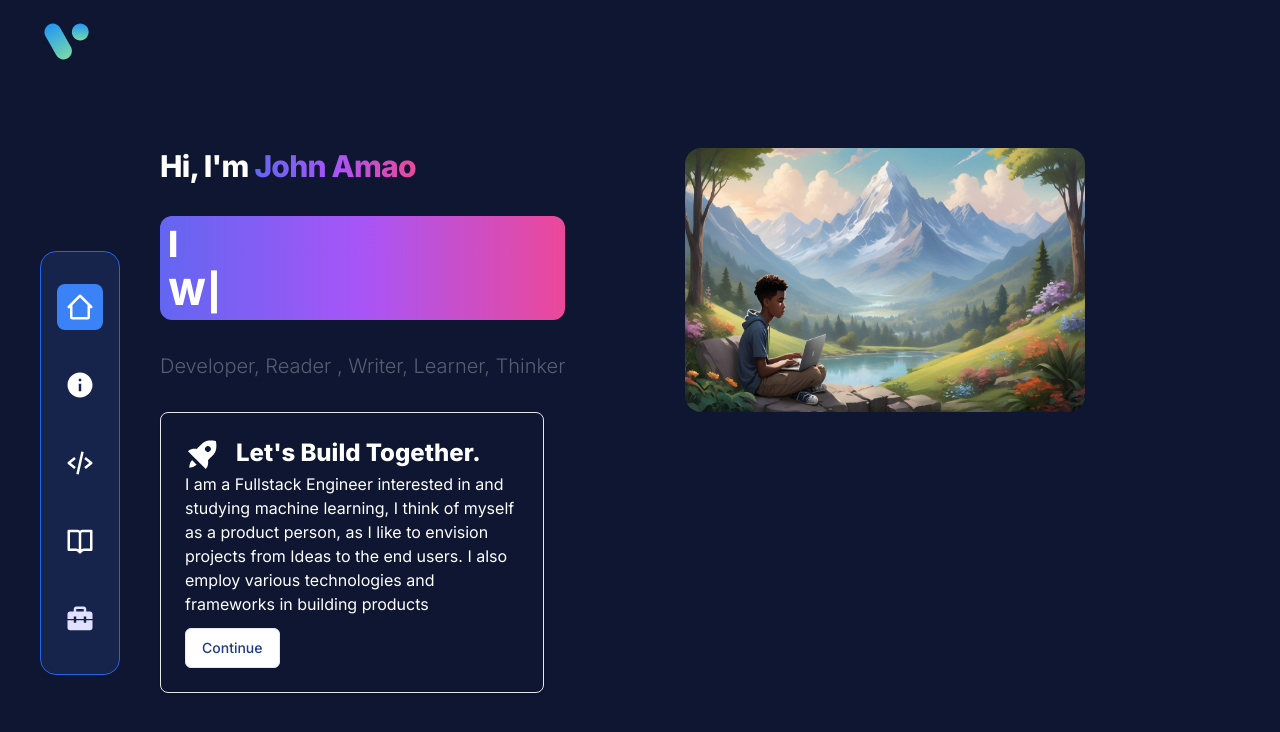
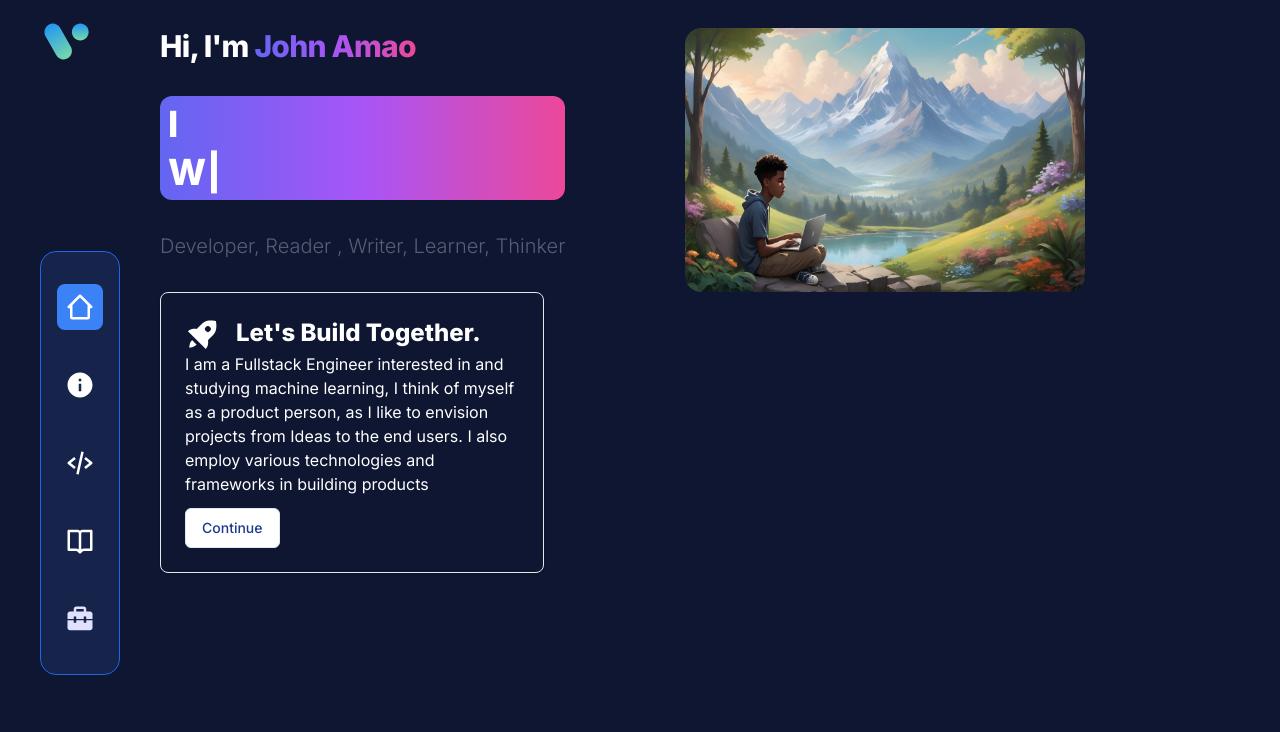
Before and after one commit to JOHN-AMAO/Portfolio, a Next.js app: page / in a window 1280 px wide. Shown: the top 732 px of the page. Built offline with nearby package versions, Linux system fonts and the light colour scheme.

Commit message:
margin added to bottom of all pages

```diff
--- a/app/(routes)/about/page.tsx
+++ b/app/(routes)/about/page.tsx
@@ -4,7 +4,7 @@ import React from "react";
 const Page = () => {
   return (
     <div className=''>
-      <div className='flex md:flex-row flex-col-reverse gap-5 mt-10 items-center justify-between'>
+      <div className='flex md:flex-row flex-col-reverse gap-5 mt-10 items-center justify-between mb-60'>
         <div className='flex flex-col gap-6 justify-center   md:ml-20 md:mt-[-200px]'>
           <h1 className=' text-white  mb-4 text-xl font-extrabold tracking-tight leading-none md:text-4xl dark:text-white'>
             Hi, I&apos;m{" "}
--- a/app/(routes)/projects/page.tsx
+++ b/app/(routes)/projects/page.tsx
@@ -3,7 +3,7 @@ import React from "react";
 
 const Page = () => {
   return (
-    <div className='flex flex-col gap-6 justify-center text-white items-center md:ml-20 '>
+    <div className='flex flex-col gap-6 justify-center text-white items-center md:ml-20'>
       <div className=' flex flex-col w-3/4 p-5'>
         <h1 className='text-xl md:text-4xl mt-5 mb-5'>Projects.</h1>
         <h1 className='text-lg md:text-4xl mb-4 p-4 rounded font-serif font-extrabold bg-gradient-to-r from-indigo-500 via-purple-500 to-pink-500 '>
@@ -21,7 +21,7 @@ const Page = () => {
           </Link>
         </p>
       </div>
-      <div className=' md:grid md:grid-cols-3 flex flex-col gap-4  mx-10'>
+      <div className=' md:grid md:grid-cols-3 flex flex-col gap-4  mx-10 mb-60'>
         <Link href='https://xhangout.vercel.app/'>
           <div className='flex flex-col p-4 bg-[#142149] rotate-1 hover:rotate-0 rounded-lg '>
             <div className='flex flex-row justify-between m-2 '>
@@ -38,7 +38,7 @@ const Page = () => {
           </div>
         </Link>
 
-        <div className='flex flex-col p-4 bg-[#142149] rotate-2 hover:rotate-0 rounded-lg'>
+        <div className='flex flex-col p-4 bg-[#142149] rotate-2 hover:rotate-0 rounded-lg '>
           <div className='flex flex-row justify-between m-2'>
             <h1 className='text-xl'>LaunchPad</h1>
             <p className='border border-gray-800 p-1 rounded-lg bg-green-600'>
--- a/app/page.tsx
+++ b/app/page.tsx
@@ -10,7 +10,7 @@ export default function Home() {
   return (
     <main className='bg-[#0e1631]'>
       <div className='relative'>
-        <div className='flex flex-col justify-center  h-screen md:ml-10 mt-20 sm:mt-0 lg:mb-5 sm:mb-20'>
+        <div className='flex flex-col justify-center  h-screen md:ml-10 mt-20 sm:mt-0 '>
           <div className='flex md:flex-row flex-col justify-evenly'>
             <div className='flex flex-col mr-20 gap-4'>
               <h1 className=' text-white  mb-4 text-xl font-extrabold tracking-tight leading-none md:text-3xl dark:text-white'>
@@ -46,7 +46,7 @@ export default function Home() {
               height={300}
             />
           </div>
-          <div className='mt-10 lg:mt-0'>
+          <div className='mt-10 lg:mt-0 mb-60'>
             <div
               className='max-w-sm p-6 bg-[#0e1631] border border-gray-200 rounded-lg shadow '
               onMouseEnter={() => setIsHover(true)}
```
